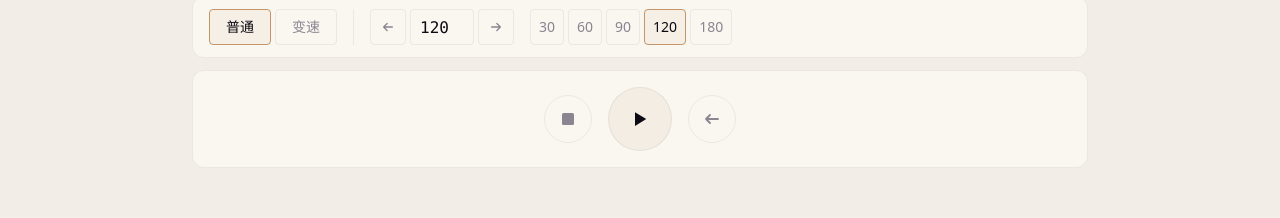
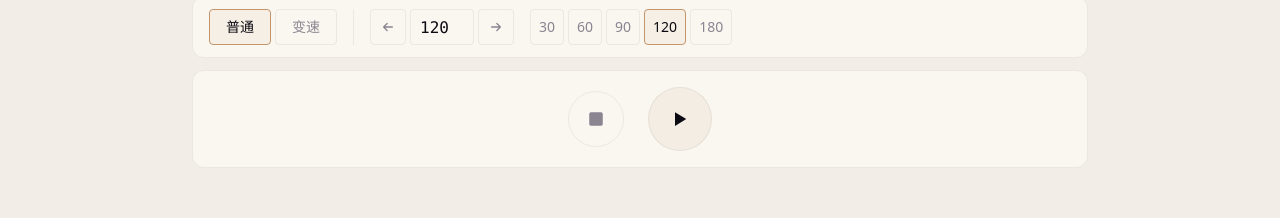
Before and after one commit to Tainiraito/Gleamory, a React (Vite) app: page /#/metronome in a window 1280 px wide. Shown: the part 446-664 px from the top of the page. Built offline with nearby package versions, Linux system fonts and the light colour scheme; a web font is replaced by a local one.

Commit message:
fix(metronome): 长按/右键不切音色 + 模式切换同步BPM + 移除重复重置按钮

```diff
--- a/src/components/metronome/Metronome.tsx
+++ b/src/components/metronome/Metronome.tsx
@@ -66,6 +66,7 @@ function BeatButton({
   const startLongPress = () => {
     cancelLongPress()
     longPressTimer.current = setTimeout(() => {
+      longPressTimer.current = null
       if (btnRef.current) {
         onOpenPopup(thisPopupId, btnRef.current, sound)
       }
@@ -630,19 +631,19 @@ export function Metronome() {
 
       {/* ======= Bottom Row 2: Playback (centered) ======= */}
       <div
-        className="rounded-xl px-4 py-4 flex items-center justify-center gap-4"
+        className="rounded-xl px-4 py-4 flex items-center justify-center gap-6"
         style={{ background: 'var(--bg-card)', border: '0.5px solid var(--border-line)' }}
       >
         {/* Stop */}
         <button
           type="button"
           onClick={handleStop}
-          className="w-12 h-12 rounded-full flex items-center justify-center transition-all cursor-pointer flex-shrink-0"
+          className="w-14 h-14 rounded-full flex items-center justify-center transition-all cursor-pointer flex-shrink-0"
           style={{ touchAction: 'manipulation', color: 'var(--text-muted)', border: '0.5px solid var(--border-line)', background: 'transparent' }}
           onMouseEnter={(e) => { e.currentTarget.style.background = 'var(--accent-glow)'; e.currentTarget.style.color = 'var(--text-primary)' }}
           onMouseLeave={(e) => { e.currentTarget.style.background = 'transparent'; e.currentTarget.style.color = 'var(--text-muted)' }}
         >
-          <svg width="16" height="16" viewBox="0 0 16 16" fill="currentColor">
+          <svg width="18" height="18" viewBox="0 0 16 16" fill="currentColor">
             <rect x="2" y="2" width="12" height="12" rx="1.5" />
           </svg>
         </button>
@@ -672,20 +673,6 @@ export function Metronome() {
             </svg>
           )}
         </button>
-
-        {/* Reset (forward state: go to beat 0, round 1) */}
-        <button
-          type="button"
-          onClick={handleStop}
-          className="w-12 h-12 rounded-full flex items-center justify-center transition-all cursor-pointer flex-shrink-0"
-          style={{ touchAction: 'manipulation', color: 'var(--text-muted)', border: '0.5px solid var(--border-line)', background: 'transparent' }}
-          onMouseEnter={(e) => { e.currentTarget.style.background = 'var(--accent-glow)'; e.currentTarget.style.color = 'var(--text-primary)' }}
-          onMouseLeave={(e) => { e.currentTarget.style.background = 'transparent'; e.currentTarget.style.color = 'var(--text-muted)' }}
-        >
-          <svg width="16" height="16" viewBox="0 0 16 16" fill="none" stroke="currentColor" strokeWidth="1.8" strokeLinecap="round">
-            <path d="M2 8h12M2 8l4-4M2 8l4 4" />
-          </svg>
-        </button>
       </div>
     </div>
   )
--- a/src/hooks/useMetronome.ts
+++ b/src/hooks/useMetronome.ts
@@ -147,6 +147,15 @@ export function useMetronome({
       currentBpmRef.current = config.tempoChange.startBpm
     }
   }, [config.tempoChange])
+
+  // Live update BPM when switching modes during playback
+  useEffect(() => {
+    if (!isPlayingRef.current) return
+    currentBpmRef.current = config.tempoMode === 'tempoChange'
+      ? config.tempoChange.startBpm
+      : config.bpm
+    setCurrentBpmDisplay(currentBpmRef.current)
+  }, [config.tempoMode, config.bpm, config.tempoChange.startBpm])
 
   const [isPlaying, setIsPlaying] = useState(false)
   const [currentBeat, setCurrentBeat] = useState<{ measure: number; beat: number } | null>(null)
```
